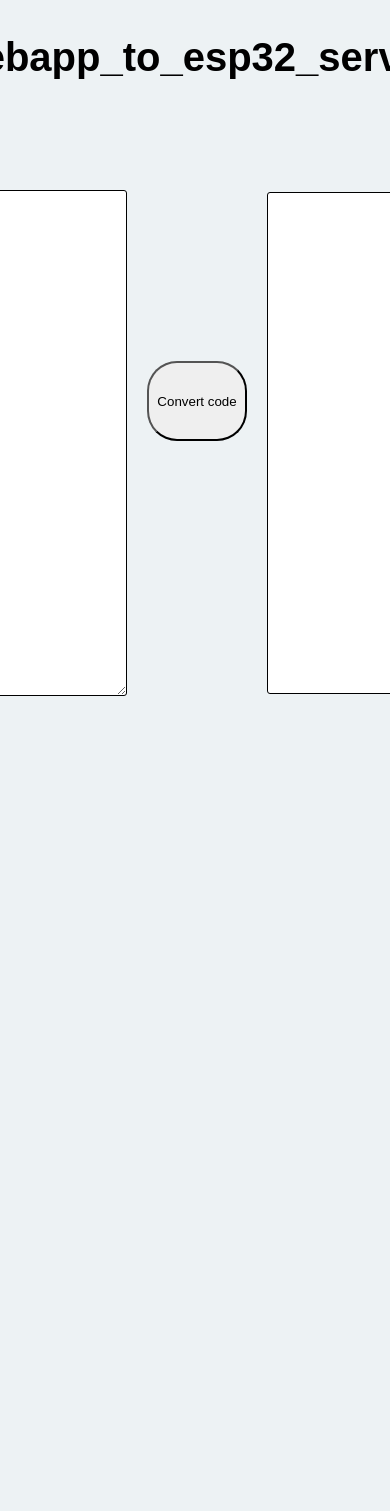
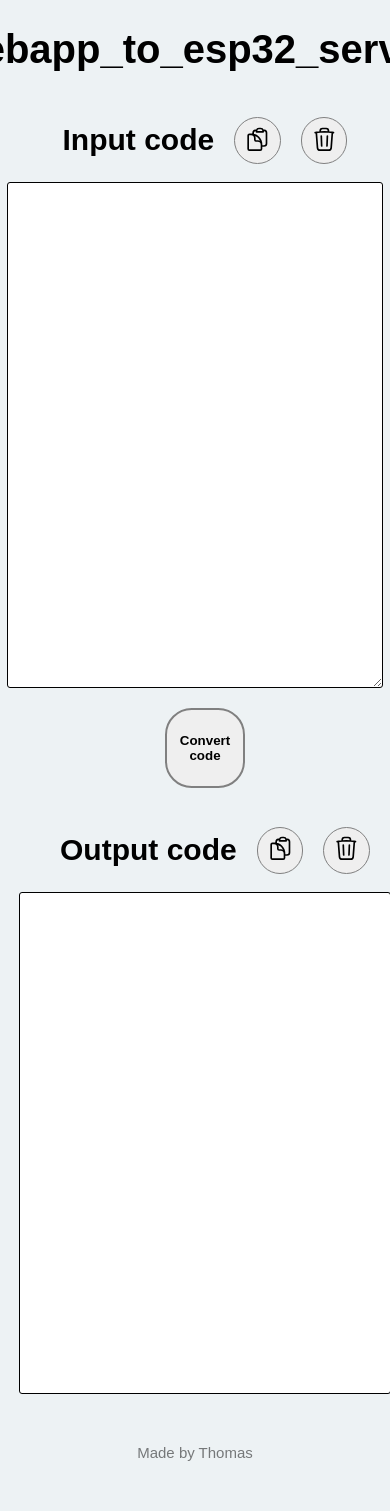
Before and after one commit to ThomasTestaud/API_webapp_to_esp32_server, a PHP site: page /index.php?route=home in a window 390 px wide; the page is wider, and only the part inside the window is pictured. Before the commit the page ends 696 px from the top of that part, so only its background shows below. Run offline with PHP 8.4, Linux system fonts and the light colour scheme.

Commit message:
some more work

```diff
--- a/assets/JS/main.js
+++ b/assets/JS/main.js
@@ -1,4 +1,4 @@
-
+///////////AJAX CONVERT//////////////
 let convertBtn = document.querySelector('#convert-btn');
 let codeInput = document.querySelector('#textarea-input');
 let codeOutput = document.querySelector('#textarea-output');
@@ -15,3 +15,13 @@ convertBtn.addEventListener('click', function () {
             codeOutput.innerHTML = res;
         })
 });
+//////////TOOLBAR INPUT///////////
+let btnCopyClip = document.querySelector('#copyClip');
+btnCopyClip.onclick = function () {
+    let textBox = document.getElementById("textarea-input");
+    let text = textBox.textContent;
+    alert("Copied the text: " + text);
+}
+
+
+//////////TOOLBAR OUTPUT///////////
--- a/assets/style/main.css
+++ b/assets/style/main.css
@@ -1,5 +1,15 @@
 /**************PAGE***************/
 
+/* * {
+    border: 1px solid red;
+}*/
+
+html,
+body,
+main {
+    margin: 0;
+    width: 100%;
+}
 body {
     font-family: sans-serif;
     font-size: 20px;
@@ -14,6 +24,7 @@ body {
     margin: auto;
     display: flex;
     align-items: center;
+    width: 80%;
 }
 
 .container > * + * {
@@ -24,20 +35,87 @@ body {
     display: flex;
     flex-direction: column;
     align-items: center;
+    width: 100%;
 }
 
 textarea,
 #code-container {
     height: 500px;
-    width: 600px;
+    width: 100%;
     overflow: auto;
     background: white;
     border: 1px solid black;
     border-radius: 3px;
     font-size: 12px;
 }
+
+.input-head {
+    display: flex;
+    align-items: center;
+}
+
+.input-head > * {
+    margin-left: 20px;
+}
+
 button {
-    height: 80px;
-    width: 100px;
-    border-radius: 30px;
+    padding: 1em;
+    height: 3.5em;
+    width: 3.5em;
+    max-width: 10em;
+    border-radius: 2em;
+    border: 1px solid grey;
+    box-shadow: rgba(0, 0, 0, 0.16) 0px 0px 0px;
+    cursor: pointer;
+    transition: box-shadow 0.4s;
+    padding: 0.5em;
 }
+
+#convert-btn {
+    height: 6em;
+    width: 6em;
+    border: 2px solid grey;
+    font-weight: 900;
+}
+
+button svg {
+    height: 2em;
+}
+button:hover {
+    box-shadow: rgba(0, 0, 0, 0.35) 0px 3px 5px;
+}
+/*******************************FOOTER********************/
+
+footer {
+    padding: 50px;
+    font-size: 15px;
+}
+
+footer a {
+    text-decoration: none;
+    color: black;
+    opacity: 0.5;
+}
+
+footer a:hover {
+    text-decoration: underline;
+    color: black;
+    opacity: 0.5;
+}
+
+
+@media screen and (max-width: 1100px) {
+    .container {
+        flex-direction: column;
+    }
+
+    .container > * + * {
+        margin-top: 20px;
+    }
+}
+
+@media screen and (max-width: 700px) {
+    .container {
+        width: 95%;
+    }
+}
--- a/views/home.phtml
+++ b/views/home.phtml
@@ -1,12 +1,38 @@
 <div class="container">
     <div id="input">
-        <h2>Input code</h2>
+        <div class="input-head">
+            <h2>Input code</h2>
+
+            <button id="copyClip">
+                <svg xmlns="http://www.w3.org/2000/svg" fill="none" viewBox="0 0 24 24" stroke-width="1.5" stroke="currentColor" class="w-6 h-6">
+                    <path stroke-linecap="round" stroke-linejoin="round" d="M8.25 7.5V6.108c0-1.135.845-2.098 1.976-2.192.373-.03.748-.057 1.123-.08M15.75 18H18a2.25 2.25 0 002.25-2.25V6.108c0-1.135-.845-2.098-1.976-2.192a48.424 48.424 0 00-1.123-.08M15.75 18.75v-1.875a3.375 3.375 0 00-3.375-3.375h-1.5a1.125 1.125 0 01-1.125-1.125v-1.5A3.375 3.375 0 006.375 7.5H5.25m11.9-3.664A2.251 2.251 0 0015 2.25h-1.5a2.251 2.251 0 00-2.15 1.586m5.8 0c.065.21.1.433.1.664v.75h-6V4.5c0-.231.035-.454.1-.664M6.75 7.5H4.875c-.621 0-1.125.504-1.125 1.125v12c0 .621.504 1.125 1.125 1.125h9.75c.621 0 1.125-.504 1.125-1.125V16.5a9 9 0 00-9-9z" />
+                </svg>
+            </button>
+            <button class="">
+                <svg xmlns="http://www.w3.org/2000/svg" fill="none" viewBox="0 0 24 24" stroke-width="1.5" stroke="currentColor" class="w-6 h-6">
+                    <path stroke-linecap="round" stroke-linejoin="round" d="M14.74 9l-.346 9m-4.788 0L9.26 9m9.968-3.21c.342.052.682.107 1.022.166m-1.022-.165L18.16 19.673a2.25 2.25 0 01-2.244 2.077H8.084a2.25 2.25 0 01-2.244-2.077L4.772 5.79m14.456 0a48.108 48.108 0 00-3.478-.397m-12 .562c.34-.059.68-.114 1.022-.165m0 0a48.11 48.11 0 013.478-.397m7.5 0v-.916c0-1.18-.91-2.164-2.09-2.201a51.964 51.964 0 00-3.32 0c-1.18.037-2.09 1.022-2.09 2.201v.916m7.5 0a48.667 48.667 0 00-7.5 0" />
+                </svg>
+            </button>
+        </div>
         <textarea name="textarea-input" id="textarea-input"></textarea>
     </div>
     <button id="convert-btn">Convert code</button>
 
     <div id="output">
-        <h2>Output code</h2>
+        <div class="input-head">
+            <h2>Output code</h2>
+
+            <button id="copyClip2">
+                <svg xmlns="http://www.w3.org/2000/svg" fill="none" viewBox="0 0 24 24" stroke-width="1.5" stroke="currentColor" class="w-6 h-6">
+                    <path stroke-linecap="round" stroke-linejoin="round" d="M8.25 7.5V6.108c0-1.135.845-2.098 1.976-2.192.373-.03.748-.057 1.123-.08M15.75 18H18a2.25 2.25 0 002.25-2.25V6.108c0-1.135-.845-2.098-1.976-2.192a48.424 48.424 0 00-1.123-.08M15.75 18.75v-1.875a3.375 3.375 0 00-3.375-3.375h-1.5a1.125 1.125 0 01-1.125-1.125v-1.5A3.375 3.375 0 006.375 7.5H5.25m11.9-3.664A2.251 2.251 0 0015 2.25h-1.5a2.251 2.251 0 00-2.15 1.586m5.8 0c.065.21.1.433.1.664v.75h-6V4.5c0-.231.035-.454.1-.664M6.75 7.5H4.875c-.621 0-1.125.504-1.125 1.125v12c0 .621.504 1.125 1.125 1.125h9.75c.621 0 1.125-.504 1.125-1.125V16.5a9 9 0 00-9-9z" />
+                </svg>
+            </button>
+            <button class="">
+                <svg xmlns="http://www.w3.org/2000/svg" fill="none" viewBox="0 0 24 24" stroke-width="1.5" stroke="currentColor" class="w-6 h-6">
+                    <path stroke-linecap="round" stroke-linejoin="round" d="M14.74 9l-.346 9m-4.788 0L9.26 9m9.968-3.21c.342.052.682.107 1.022.166m-1.022-.165L18.16 19.673a2.25 2.25 0 01-2.244 2.077H8.084a2.25 2.25 0 01-2.244-2.077L4.772 5.79m14.456 0a48.108 48.108 0 00-3.478-.397m-12 .562c.34-.059.68-.114 1.022-.165m0 0a48.11 48.11 0 013.478-.397m7.5 0v-.916c0-1.18-.91-2.164-2.09-2.201a51.964 51.964 0 00-3.32 0c-1.18.037-2.09 1.022-2.09 2.201v.916m7.5 0a48.667 48.667 0 00-7.5 0" />
+                </svg>
+            </button>
+        </div>
         <div id="code-container">
             <pre id="textarea-output"></pre>
         </div>
--- a/views/layout.phtml
+++ b/views/layout.phtml
@@ -16,6 +16,9 @@
     <main>
         <?php require_once $template; ?>
     </main>
+    <footer>
+        <a href="https://thomastestaud.com/" target=”_blank”>Made by Thomas</a>
+    </footer>
 </body>
 
 </html>
```
